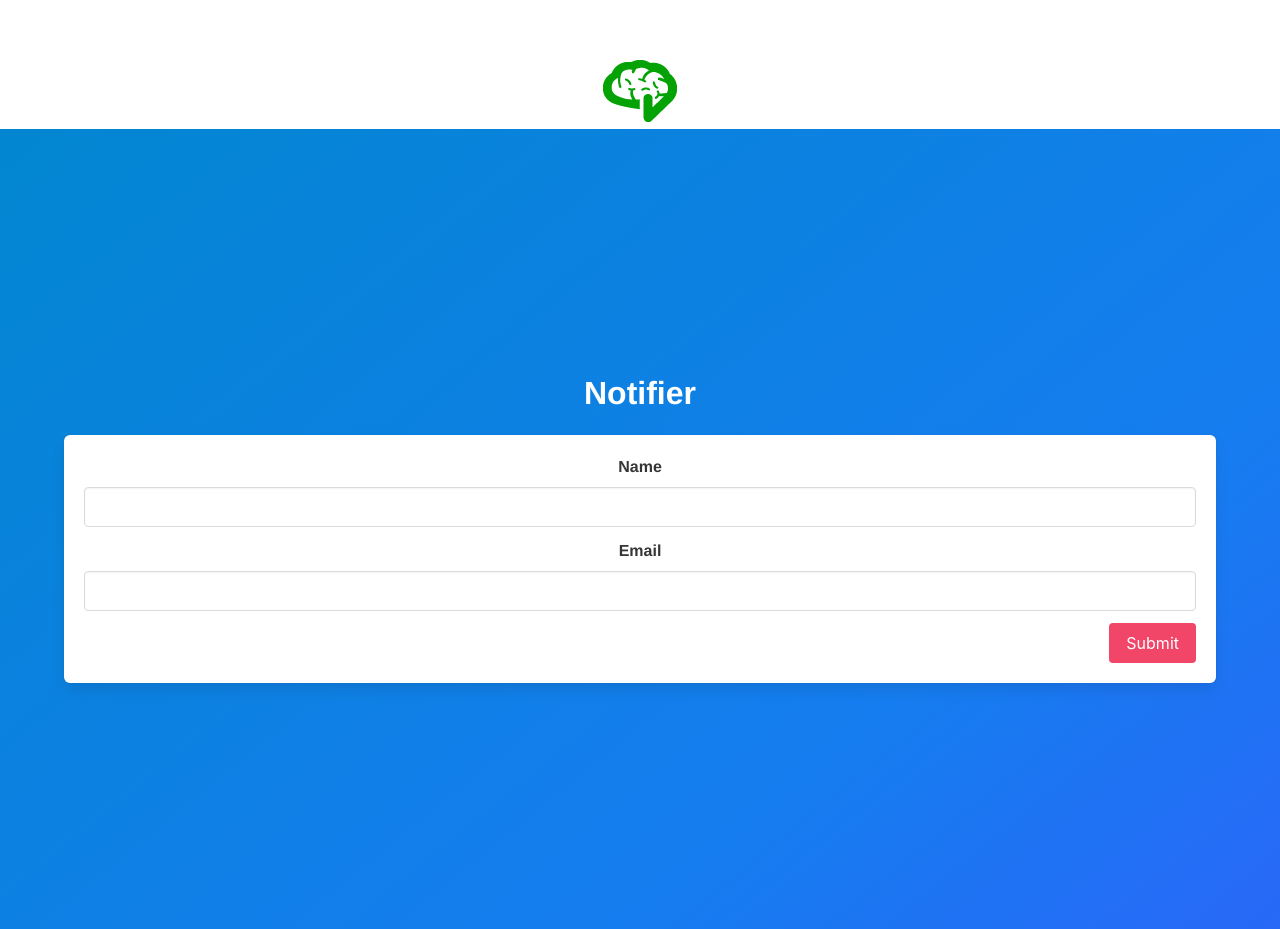
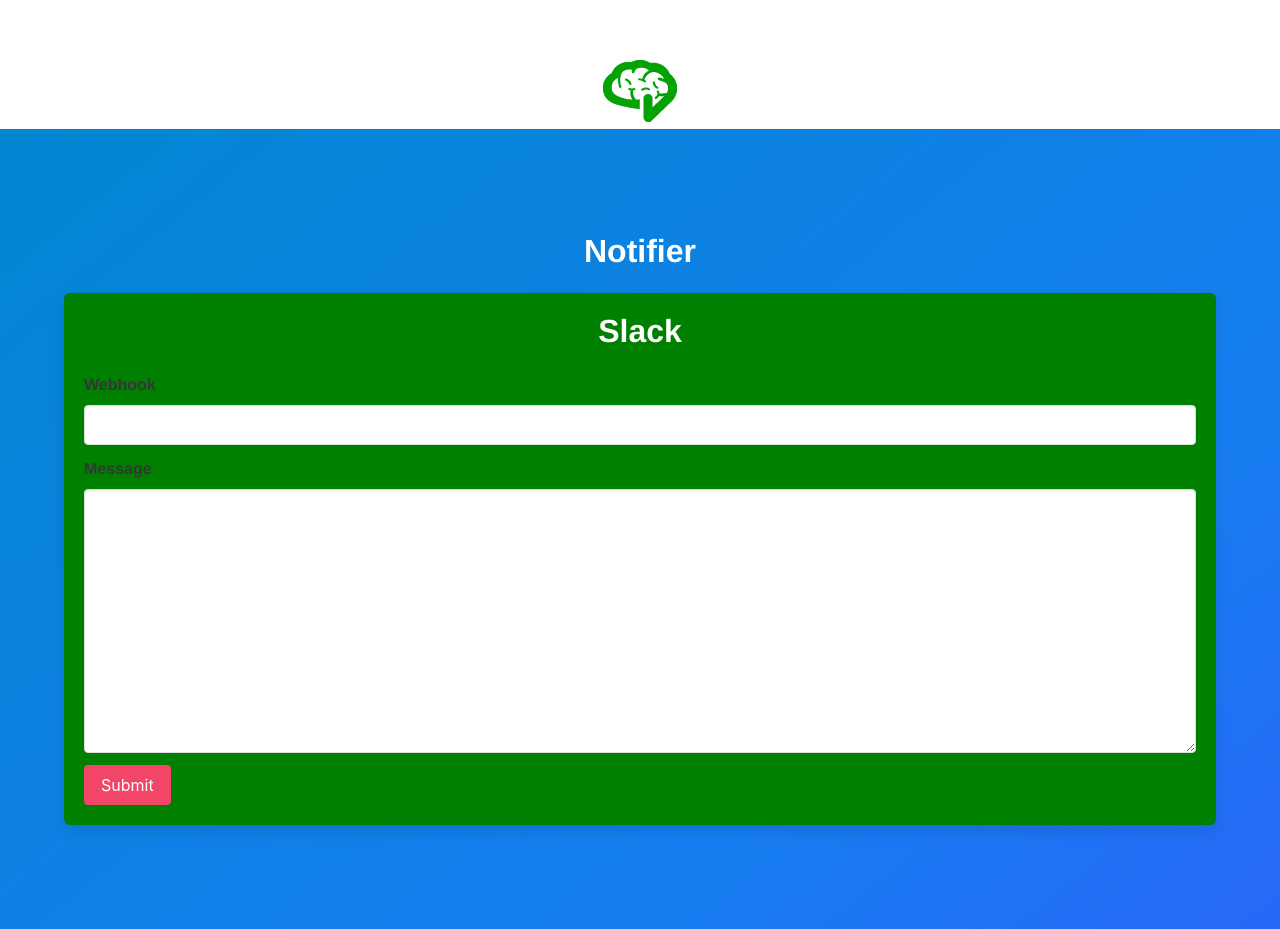
Before and after one commit to StanisLove/notifier, a Vue app in the folder front/: page / in a window 1280 px wide. Built offline with nearby package versions, Linux system fonts and the light colour scheme.

Commit message:
Add slack form

```diff
--- a/front/src/components/Home.vue
+++ b/front/src/components/Home.vue
@@ -2,29 +2,28 @@
 <div class="hero is-fullheight is-info is-bold">
 <div class="hero-body">
 <div class="container">
-
-  <h1 class="title has-text-centered">{{ message }}</h1>
-  <div class="box">
+  <h1 class="title has-text-center">{{ message }}</h1>
+  <div class="box slack-box">
     <!-- slack form -->
-    <form id="signup-form">
-      <!-- name -->
+    <h2 class="title has-text-center">Slack</h2>
+    <form id="slack-form" @submit.prevent="processForm">
+      <!-- webhook -->
       <div class="field">
-        <label class="label">Name</label>
-        <input type="text" class="input" name="name">
+        <label class="label has-text-left">Webhook</label>
+        <input type="text" class="input" name="webhook" v-model="webhook">
       </div>
 
-      <!-- email -->
+      <!-- text -->
       <div class="field">
-        <label class="label">Email</label>
-        <input type="email" class="input" name="email">
+        <label class="label has-text-left">Message</label>
+        <textarea type="text" class="textarea" rows="10" name="text" v-model="text" />
       </div>
 
       <!-- submit button -->
-      <div class="field has-text-right">
+      <div class="field has-text-left">
         <button type="submit" class="button is-danger">Submit</button>
       </div>
     </form>
-
   </div>
 
 </div>
@@ -38,9 +37,11 @@
 
 export default {
   name: 'Home',
+  el: '#slack-form',
   data: () => ({
-    postBody: 'empty',
-    errors: [],
+    webhook: '',
+    text: '',
+    errors: []
   }),
   props: {
     message: String
@@ -52,17 +53,19 @@
         alert(event.target.tagName)
       }
     },
-    postPost() {
-      axios.post(`http://127.0.0.1:8085`, { body: this.postBody })
-        .then(response => {})
-        .catch(e => { this.errors.push(e) })
+    processForm() {
+      axios.post(
+        'http://127.0.0.1:8085/post',
+        { type: 'slack', text: this.text, options: { webhook: this.webhook } },
+        { headers: { 'Content-Type': 'application/x-www-form-urlencoded' } }
+      ).then(response => {}).catch(e => { this.errors.push(e) })
     }
   }
 }
 </script>
 
 <style scoped>
-.slack {
+.slack-box {
   background-color: green;
 }
 </style>
```
